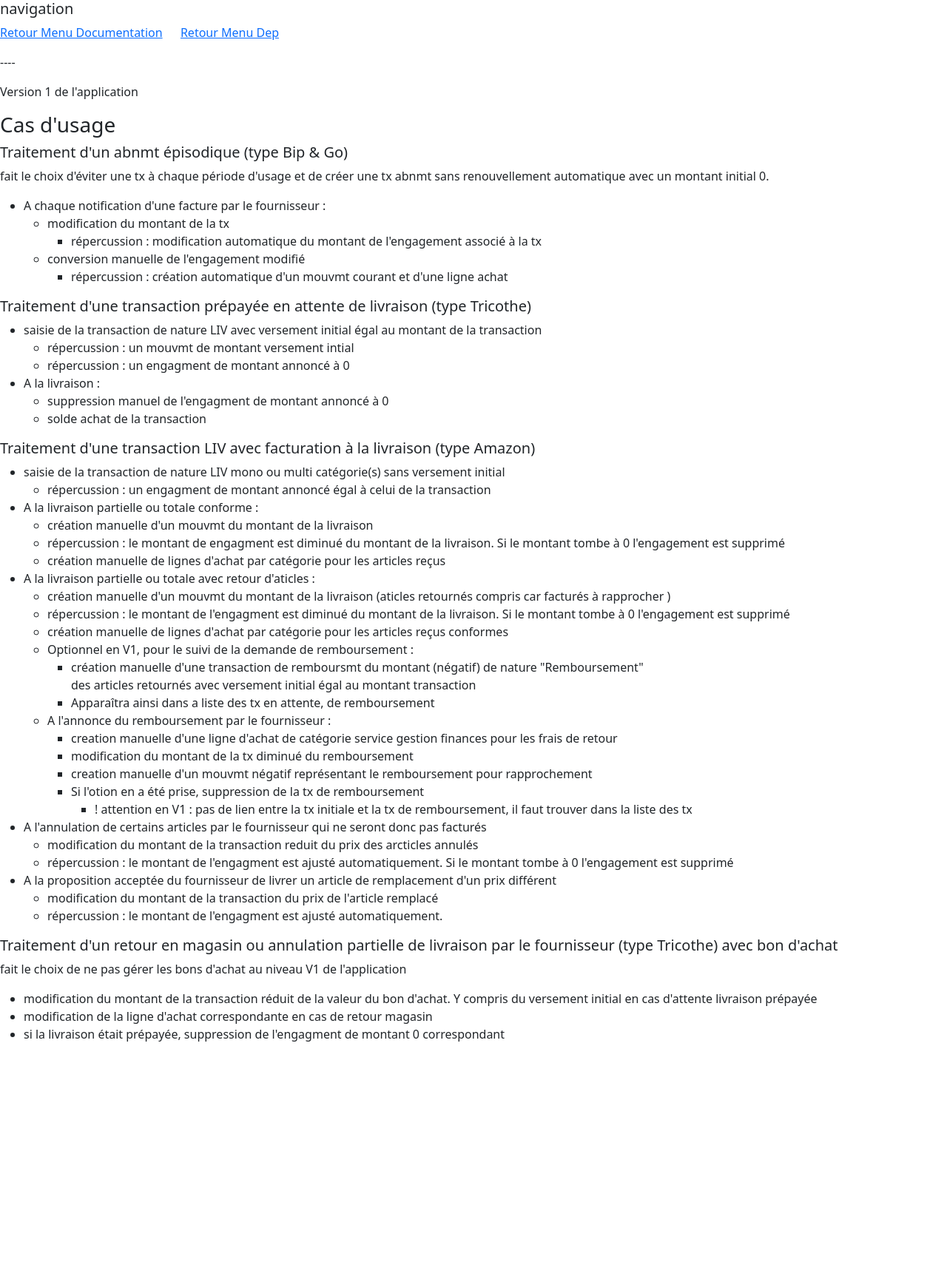
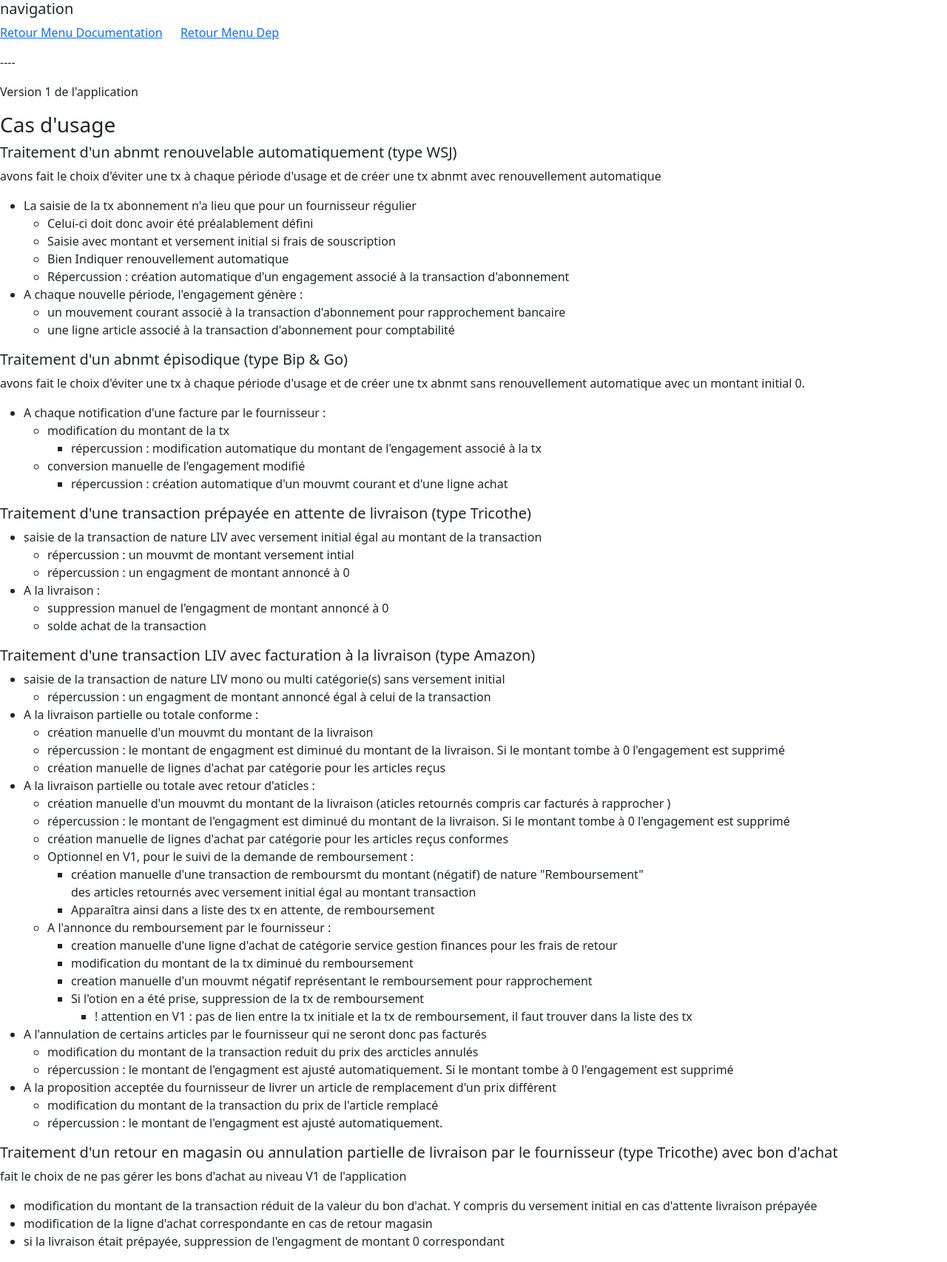
Before and after one commit to Michel-Dorion/dep, a Django app: template templates/dep/docCasdusage.html in a window 1280 px wide. Shown: the whole page at 74% size. Before the commit the page ends 1408 px from the top, so only its background shows below. Run offline with Django 3.2, Linux system fonts and the light colour scheme; the template is opened without the code that fills it, so the values that code supplies are empty.

Commit message:
avec pycharm

```diff
--- a/module_select.py
+++ b/module_select.py
@@ -58,9 +58,11 @@ class SelectionCategorieAchat(): #accompagne les lignes d'achat
     FOURNITURE = 'F'
     ENERGIE = 'E'
     SERVICE = 'S'
+    OEUVRE = 'O'
     DURABLE = 'D'
     def chx_nature_achat(self):
-        return [(self.FOURNITURE, 'Consommable'), (self.SERVICE, 'Service'), (self.DURABLE, 'Bien Durable'), (self.ENERGIE, 'Energie')]
+        return [(self.FOURNITURE, 'Consommable'), (self.SERVICE, 'Service'), (self.OEUVRE, 'Oeuvre'),
+            (self.DURABLE, 'Bien Durable'), (self.ENERGIE, 'Energie')]
 # groupes d'achat
     FNMT ='FNMT'
     GEST ='GEST'
--- a/templates/dep/docCasdusage.html
+++ b/templates/dep/docCasdusage.html
@@ -14,8 +14,29 @@
 <p> ---- </p>
 <p> Version 1 de l'application </p>
 <h3> Cas d'usage  </h3>
+<h5> Traitement d'un abnmt renouvelable automatiquement (type WSJ) </h5>
+<p> avons fait le choix d'éviter une tx à chaque période d'usage
+    et de créer une tx abnmt avec renouvellement automatique </p>
+<ul> <li> La saisie de la tx abonnement n'a lieu que pour un fournisseur régulier </li>
+        <ul>
+         <li> Celui-ci doit donc avoir été préalablement défini </li>
+        </ul>
+        <ul>
+            <li> Saisie avec montant et versement initial si frais de souscription</li>
+            <li> Bien Indiquer renouvellement automatique</li>
+            <li> Répercussion : création automatique d'un engagement associé à la transaction d'abonnement
+            </li>
+        </ul>
+
+    <li> A chaque nouvelle période, l'engagement génère :  </li>
+    <ul><li> un mouvement courant associé à la transaction d'abonnement pour rapprochement bancaire
+        </li>
+        <li> une ligne article associé à la transaction d'abonnement pour comptabilité</li>
+
+    </ul>
+</ul>
 <h5> Traitement d'un abnmt épisodique (type Bip & Go) </h5>
-<p> fait le choix d'éviter une tx à chaque période d'usage
+<p> avons fait le choix d'éviter une tx à chaque période d'usage
     et de créer une tx abnmt sans renouvellement automatique avec un montant initial 0. </p>
 <ul><li> A chaque notification d'une facture par le fournisseur :  </li>
     <ul><li> modification du montant de la tx </li>
--- a/views.py
+++ b/views.py
@@ -277,7 +277,7 @@ class RepercutMajTx:
             achats[0].delete()
 
     def maj_renouv(self, tx, nv_renouv, fourn_reg=None):
-        print ('ds maj_renouv', tx, nv_renouv, fourn_reg)
+        #print ('ds maj_renouv', tx, nv_renouv, fourn_reg)
         # et seulement pour les tx ABMT qui doivent avoir un fourn_reg
         if (tx.nature_tx == 'ABMT') and fourn_reg :
             # il faut màj l'engagmt associé
```
